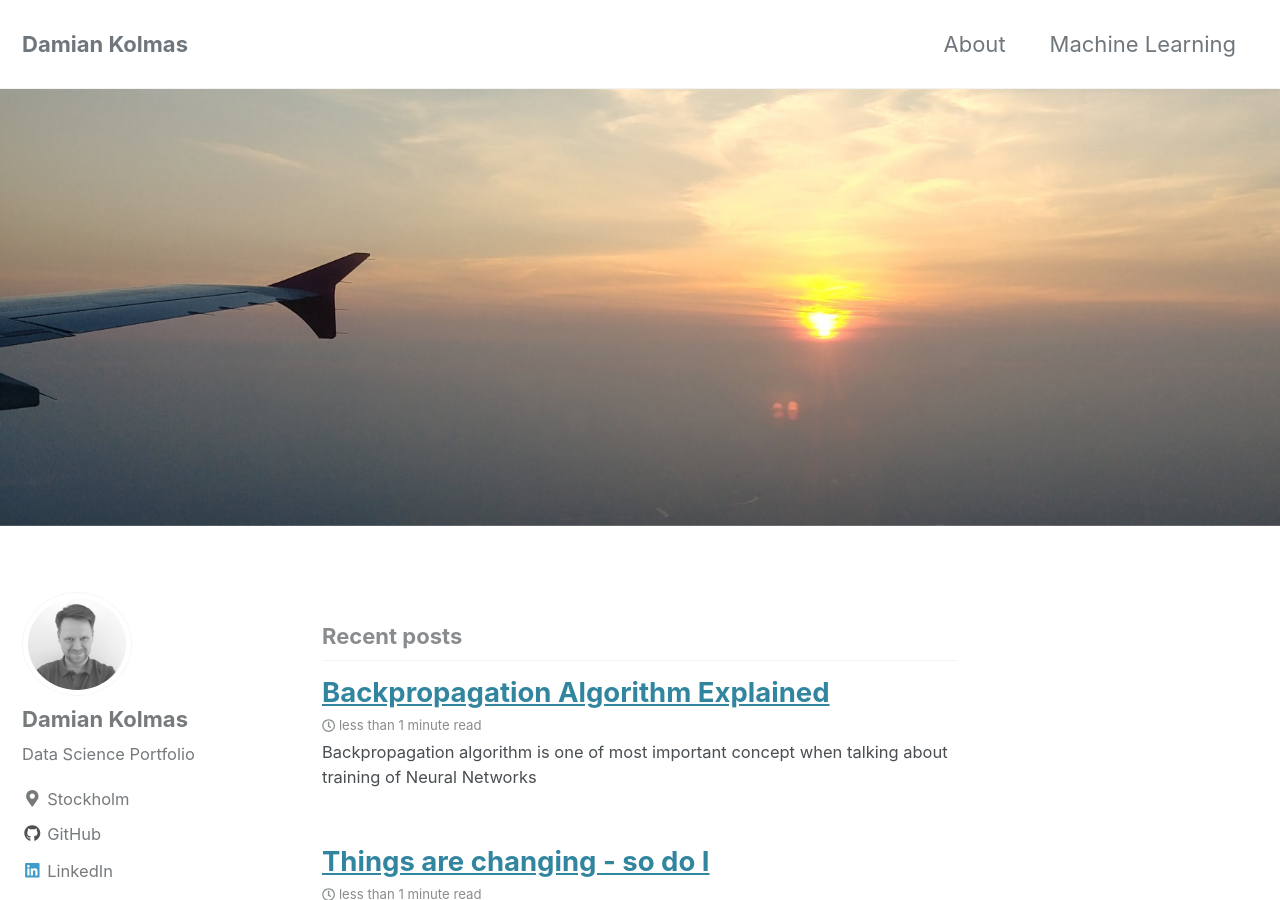
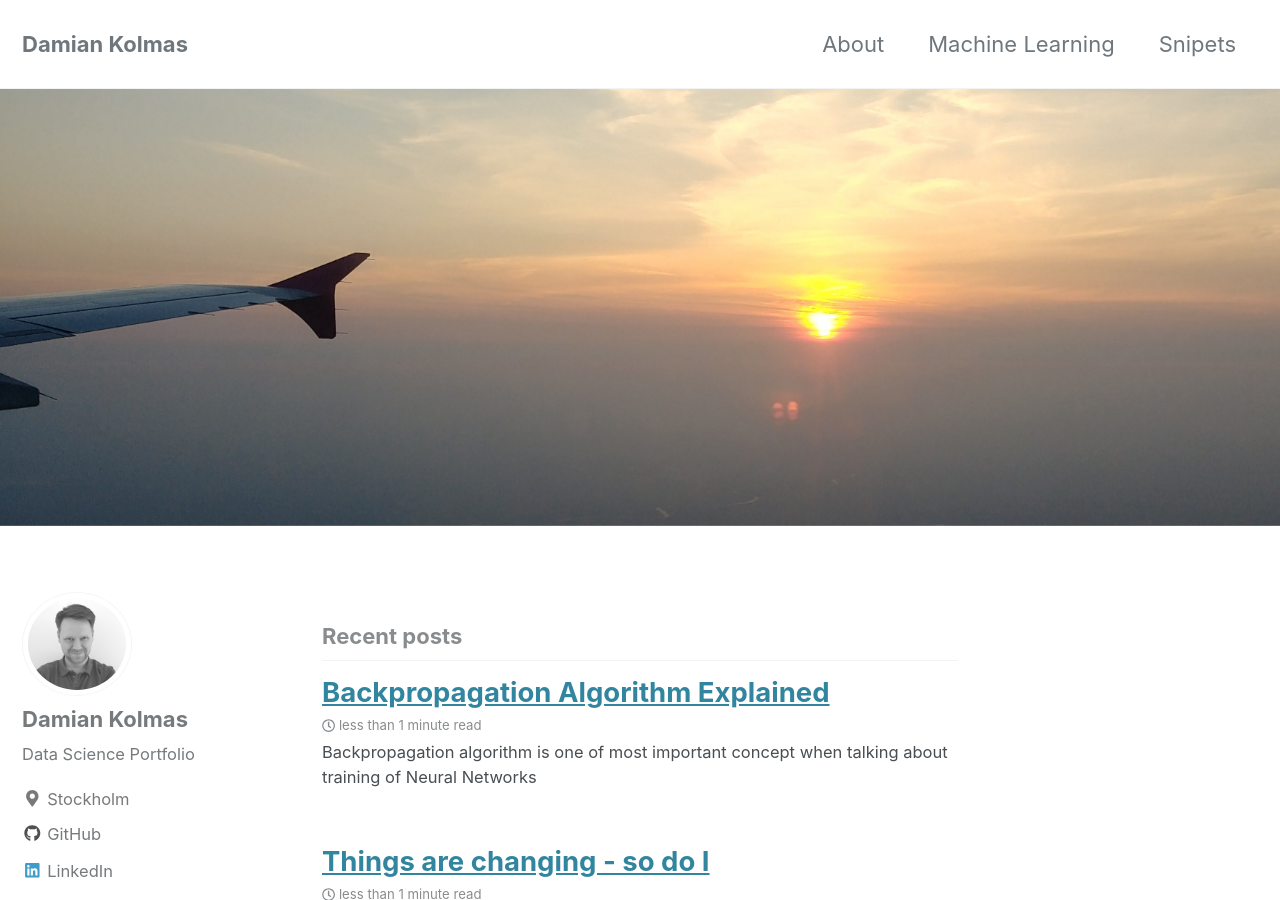
Before and after one commit to DKolmas/DKolmas.github.io, a Jekyll site: the page built from index.html, in a window 1280 px wide and 900 px high. Built offline with Jekyll 4.4.1, drawn with Linux system fonts in a browser that asks for light colours; cached includes are drawn as plain includes; the list of posts is cut into pages by our own code.

Commit message:
addine code related to new subcategory

```diff
--- a/_data/navigation.yml
+++ b/_data/navigation.yml
@@ -4,6 +4,8 @@ main:
     url: /about/
   - title: "Machine Learning"
     url: /machine-learning/
+  - title: "Snipets"
+    url: /python-snipets/
   # - title: "About"
   #   url: https://mmistakes.github.io/minimal-mistakes/about/
   # - title: "Sample Posts"
```
